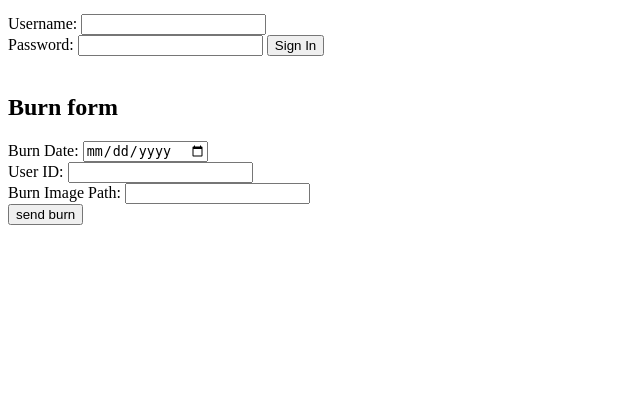
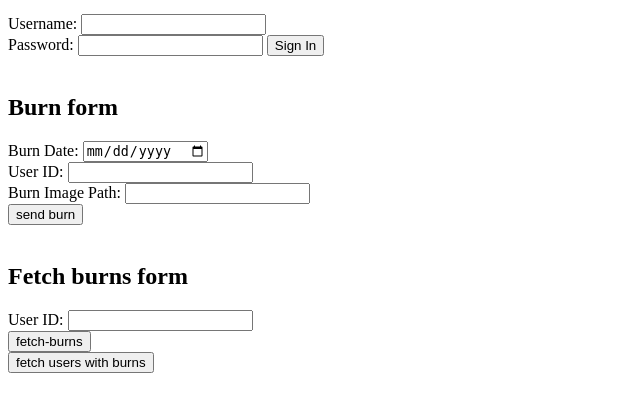
Before and after one commit to SaraElwatany/Hilal-A-Skin-Burn-Severity-Assessment-Mobile-Application-Deployed-Version, a Flask app: page / in a window 1280 px wide. Shown: the part 341-753 px from the top of the page, without its empty margins (0-640 px from the left). Run offline with Flask 3, Linux system fonts and the light colour scheme.

Commit message:
added burn routes

```diff
--- a/Backend/Ahmed/app.py
+++ b/Backend/Ahmed/app.py
@@ -1,20 +1,46 @@
+import datetime
 from flask import Flask, render_template, request
 from werkzeug.security import generate_password_hash, check_password_hash
 from my_tokens import SECRET_KEY, SQLALCHEMY_DATABASE_URI as URI
 import base
+# from flask_login import UserMixin, LoginManager, login_user, logout_user, login_required
+from models.user_class import User
+from models.burn_item import Burn
 
 app = Flask(__name__)
+# database config
 app.config['SQLALCHEMY_DATABASE_URI'] = URI
-
 db = base.db
 db.init_app(app)
-from models.user_class import User
-from models.burn_item import Burn
+
 
 # for web based testing only, COMMENT WHEN DONE
 @app.route('/')
 def index():
     return render_template('index.html')
+
+# users with burn route
+@app.route('/get_users', methods=['GET', 'POST'])
+def get_users():
+    # check that request is from doctor
+
+    # check the request method
+    if request.method == 'GET':
+        # check in the burn table for users with burns
+        burn_list = Burn.query.all()
+        user_list = [burn.fk_burn_user_id for burn in burn_list]
+        user_list = list(dict.fromkeys(user_list)) # remove duplicates
+        # convert the list to a dictionary
+        user_list = [{
+            'id': user,
+            'username': User.query.filter_by(id=user).first().username,
+            'dob': User.query.filter_by(id=user).first().dob,
+            'weight': User.query.filter_by(id=user).first().weight,
+            'height': User.query.filter_by(id=user).first().height
+            } for user in user_list]
+        # return the user list
+        return { 'message': 'Users found', 'users': user_list}
+    else: return "error: wrong method"
 
 
 # burn item route
@@ -29,13 +55,39 @@ def burn_new():
             burn_date = data['burn_date'],
             burn_img_path = data['burn_img_path']
         )
+        # Model prediction goes here
+
+        # add burn item to db
         db.session.add(new_burn)
         db.session.commit()
-        print('burn id: ', new_burn.burn_id)
         # return the burn id
         return { 'message': 'New burn item created', 'id': new_burn.burn_id}
     else: return "error: wrong method"
 
+# fetch burn item with id route
+@app.route('/get_burns', methods=['GET', 'POST'])
+def get_burns():
+    if request.method == 'POST':
+        print('get burns request received. User ID:', request.get_json()['fk_burn_user_id'] )
+        data = request.get_json()
+        # get the burns associated with the user id
+        burn_list = Burn.query.filter_by(fk_burn_user_id=data['fk_burn_user_id']).all()
+
+        # build a dictionary of the burns
+        burn_list = [{
+            'burn_id': burn.burn_id,
+            'fk_burn_user_id': burn.fk_burn_user_id,
+            'burn_date': burn.burn_date,
+            'burn_img_path': burn.burn_img_path,
+            'dr_id': burn.dr_id,
+            'burn_class_dr': burn.burn_class_dr,
+            'burn_class_model': burn.burn_class_model,
+            'dr_reply': burn.dr_reply,
+            }
+                 for burn in burn_list]
+        # return the burn list
+        return { 'message': 'Burns found', 'burns': burn_list}
+    else: return "error: wrong method"
 
 # Signup route
 @app.route('/signup', methods=['GET', 'POST'])
@@ -71,7 +123,7 @@ def signup():
             'id': new_user.id}
     else: return "error: wrong method"
 
-
+# login route
 @app.route('/login', methods=['POST'])
 def login():
     data = request.get_json()
--- a/Backend/Ahmed/models/burn_item.py
+++ b/Backend/Ahmed/models/burn_item.py
@@ -4,10 +4,10 @@ from base import db
 
 class Burn(db.Model):
     burn_id = db.Column(db.Integer, primary_key=True, autoincrement=True)
-    fk_burn_user_id = db.Column(db.Integer, autoincrement=True)
+    fk_burn_user_id = db.Column(db.Integer, db.ForeignKey('user.id') , autoincrement=True)
     burn_date = db.Column(db.Date, nullable=False , default=None)
     burn_class_model = db.Column(db.Integer, nullable= True)
     burn_img_path = db.Column(db.String(128))
     dr_id = db.Column(db.Integer)
-    burn_class_model = db.Column(db.Integer, nullable= True)
+    burn_class_dr = db.Column(db.Integer, nullable= True)
     dr_reply = db.Column(db.String(1500), nullable = True, default=None)
--- a/Backend/Ahmed/models/user_class.py
+++ b/Backend/Ahmed/models/user_class.py
@@ -15,3 +15,5 @@ class User(db.Model):
     weight = db.Column(db.Integer, nullable=True, default=None)
 
     profession = db.Column(db.String(20), nullable=False, default='patient')
+
+    burns = db.relationship('Burn', backref='user', lazy=True)
--- a/Backend/Ahmed/static/js/main.js
+++ b/Backend/Ahmed/static/js/main.js
@@ -1,6 +1,4 @@
-// add action lister to the sign up form
-
-// Assuming you have a form with the id 'myForm'
+// sign up form
 let form = document.getElementById("signup-form");
 
 form.addEventListener("submit", function (event) {
@@ -12,7 +10,7 @@ form.addEventListener("submit", function (event) {
   for (const [key, value] of formData.entries()) {
     jsonObject[key] = value;
   }
-  console.log(jsonObject);
+  // console.log(jsonObject);
 
   fetch("/signup", {
     method: "POST",
@@ -28,6 +26,7 @@ form.addEventListener("submit", function (event) {
     });
 });
 
+// log in form
 document
   .getElementById("signin-form")
   .addEventListener("submit", function (event) {
@@ -81,3 +80,39 @@ document
         console.error("Error:", error);
       });
   });
+
+document
+  .getElementById("fetch-burns")
+  .addEventListener("submit", function (event) {
+    event.preventDefault();
+    // add burn details here
+    let fk_burn_user_id = document.getElementById("burn-user-id-fk").value;
+
+    fetch("/get_burns", {
+      method: "POST",
+      headers: {
+        "Content-Type": "application/json",
+      },
+      body: JSON.stringify({
+        fk_burn_user_id: fk_burn_user_id,
+      }),
+    })
+      .then((response) => response.json())
+      .then((data) => console.log(data))
+      .catch((error) => {
+        console.error("Error:", error);
+      });
+  });
+
+document
+  .getElementById("fetch-users")
+  .addEventListener("click", function (event) {
+    event.preventDefault();
+    // send get request to get all users
+    fetch("/get_users")
+      .then((response) => response.json())
+      .then((data) => console.log(data))
+      .catch((error) => {
+        console.error("Error:", error);
+      });
+  });
--- a/Backend/Ahmed/templates/index.html
+++ b/Backend/Ahmed/templates/index.html
@@ -89,7 +89,19 @@
       <br />
       <button type="submit">send burn</button>
     </form>
+
+    <br />
+    <h2>Fetch burns form</h2>
+    <form id="fetch-burns">
+      <!-- user id for the burn -->
+      <label for="burn-user-id">User ID:</label>
+      <input type="number" id="burn-user-id-fk" name="burn-user-id" required />
+      <br />
+      <button type="submit">fetch-burns</button>
+    </form>
   </body>
+
+  <button id="fetch-users">fetch users with burns</button>
 
   <script src="../static/js/main.js"></script>
 </html>
```
